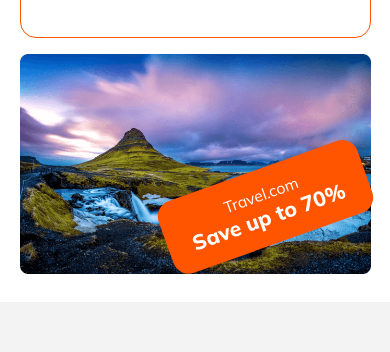
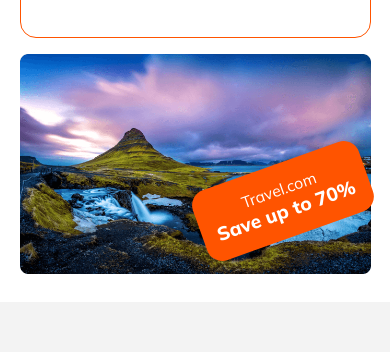
Before and after one commit to R0F7/-assignment-two, a plain HTML site: page index.html in a window 390 px wide. Shown: the part 9183-9535 px from the top of the page. Drawn offline with Linux system fonts and the light colour scheme; files whose address does not match are found by name.

Commit message:
Travel-com some problem solve

```diff
--- a/style/style.css
+++ b/style/style.css
@@ -1222,9 +1222,9 @@ footer h6 {
     }
 
     .Travel-com {
-        width: 60%;
+        width: 50%;
         padding: 15px 0px;
-        bottom: 33px;
+        bottom: 40px;
         right: 0px;
     }
 
@@ -1233,7 +1233,7 @@ footer h6 {
     }
 
     .Travel-com h4 {
-        font-size: 21.138px;
+        font-size: 19.138px;
     }
 
     footer p {
```
